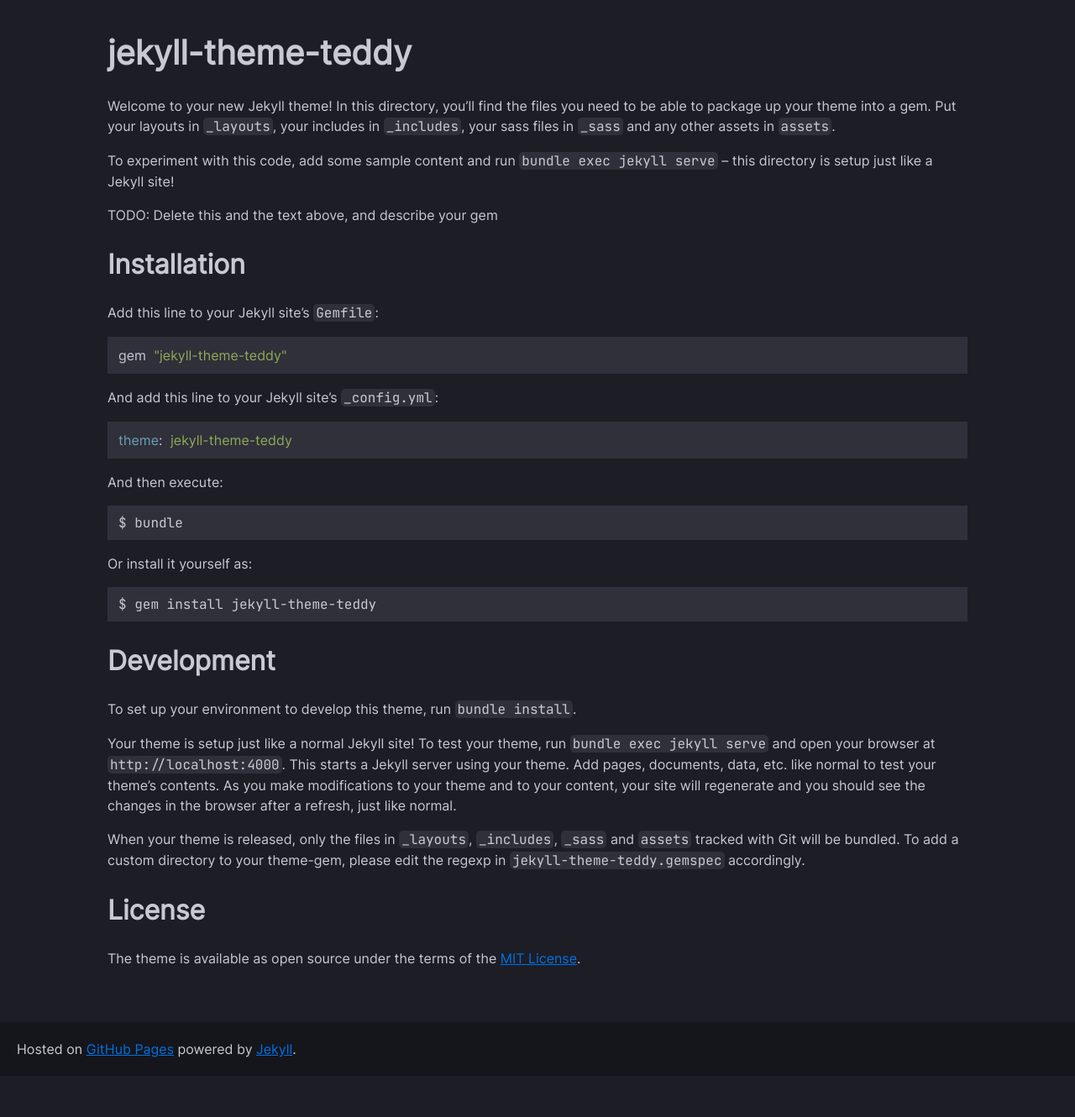
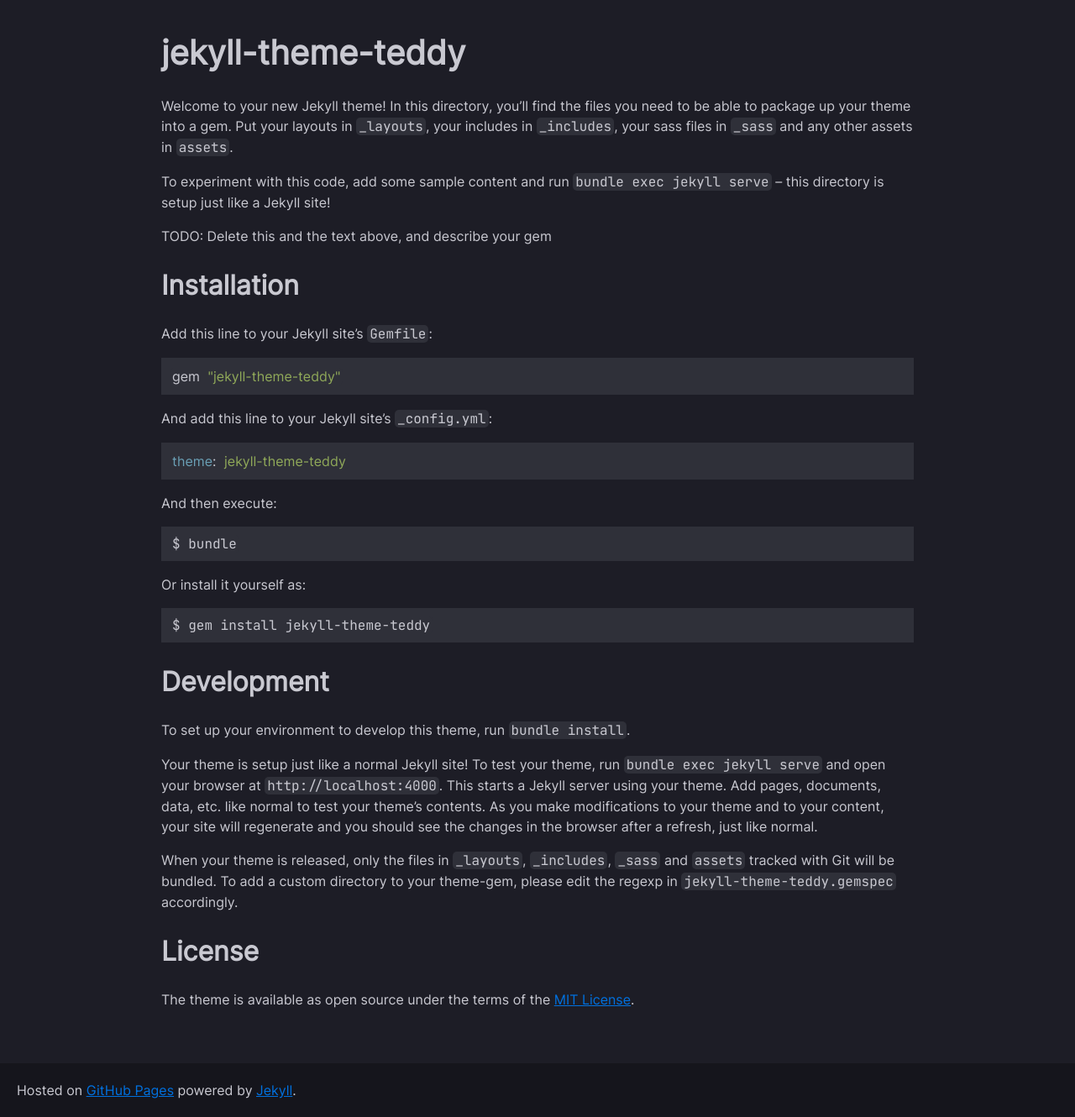
Before and after one commit to Teddy55Codes/jekyll-theme-teddy, a Jekyll site: the page built from README.md, in a window 1280 px wide. Shown: the whole page at 84% size. Built offline with Jekyll 4.4.1, drawn with Linux system fonts in a browser that asks for light colours; our own code applies the rules of GitHub Pages for plain Markdown files; before the commit the page ends 1281 px from its top, so only the background shows below that.

Commit message:
increased spacing on the sides of the main content.

```diff
--- a/_sass/jekyll-theme-teddy.scss
+++ b/_sass/jekyll-theme-teddy.scss
@@ -13,7 +13,7 @@
 }
 
 main {
-  margin: 3% 10% 5% 10%;
+  margin: 3% 15% 5% 15%;
 }
 
 img {
```
